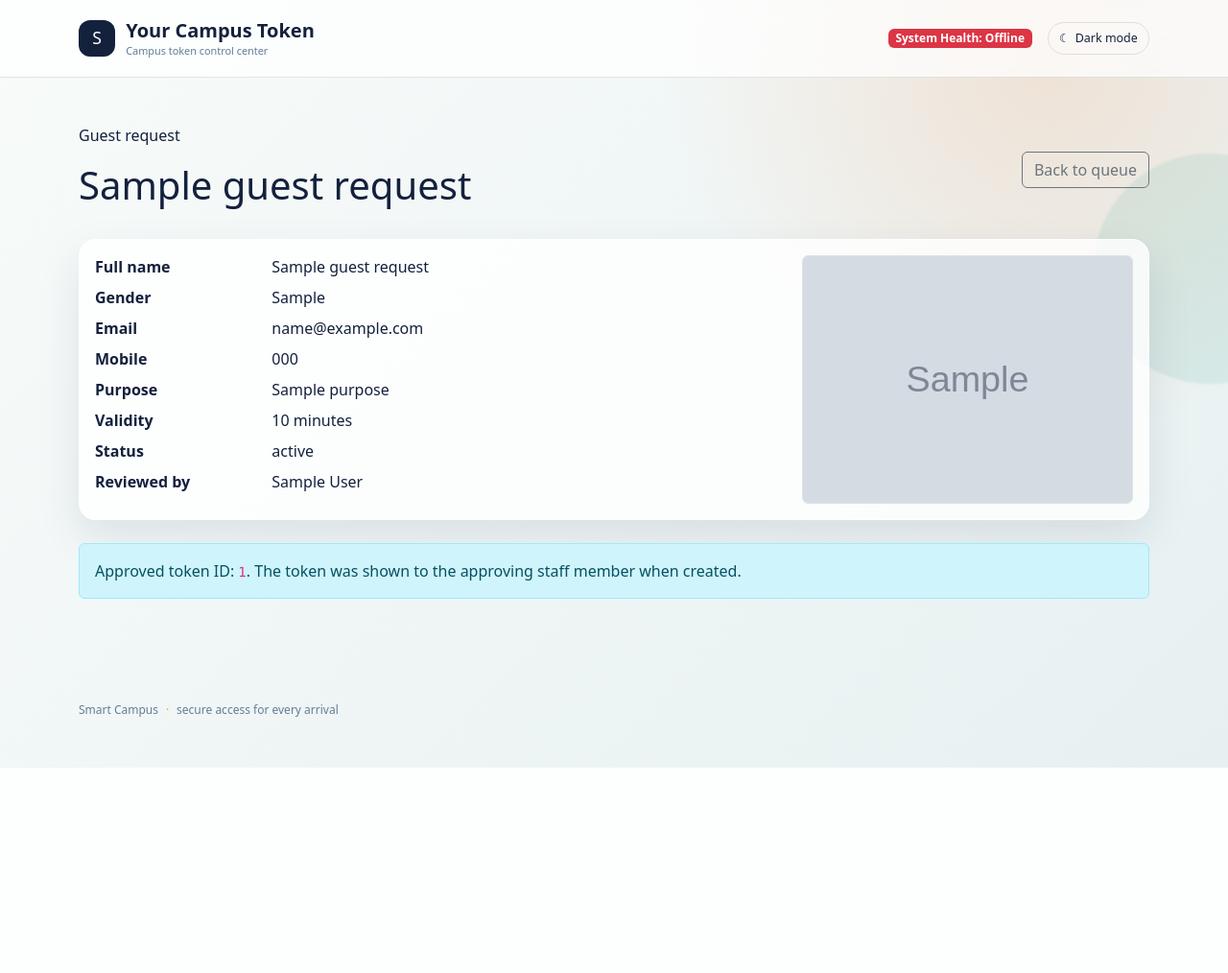
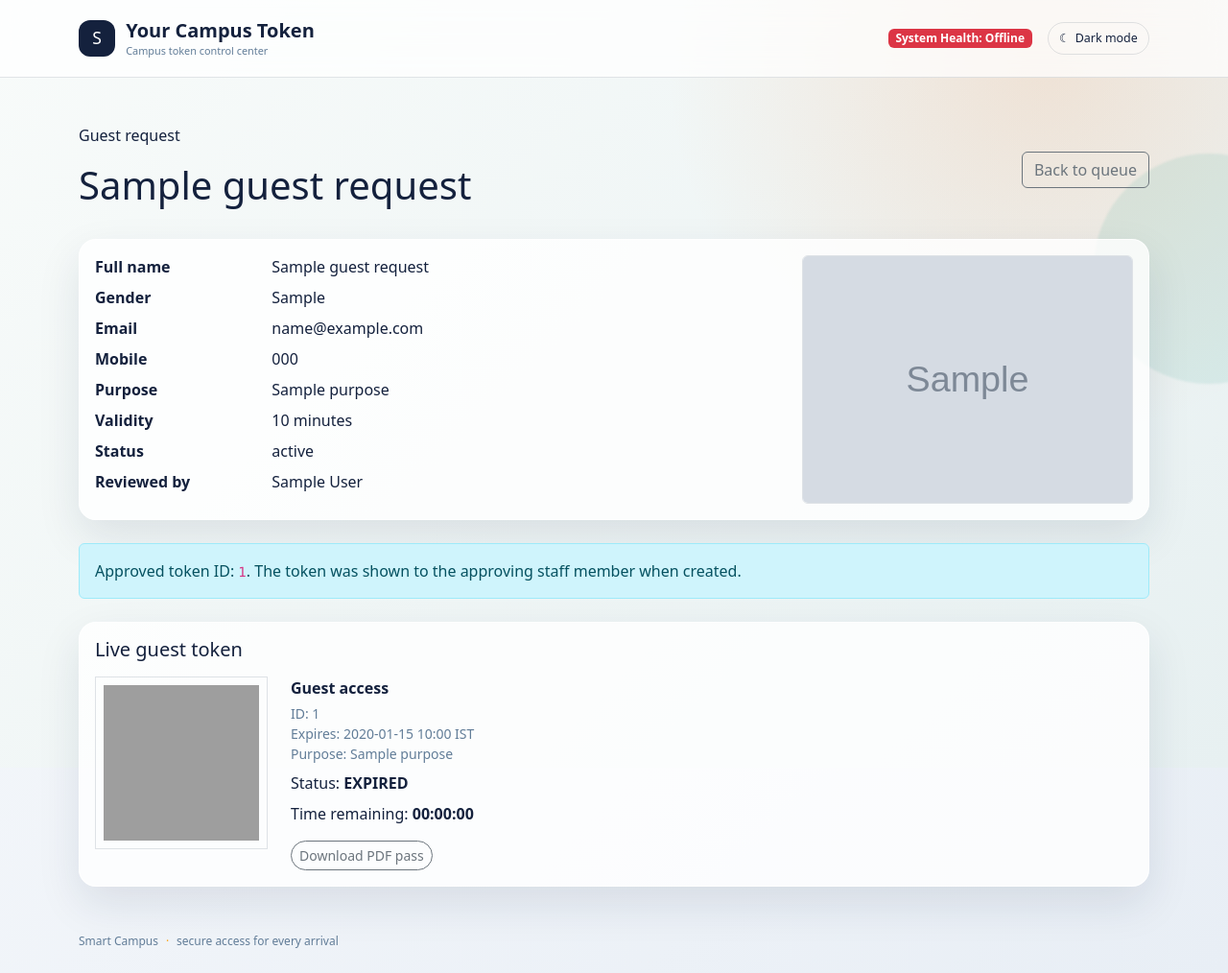
Before and after one commit to ABHIRAJ022/SOU-Entry-Accesshub, a Django app: template templates/dashboard/guest_request_detail.html in a window 1280 px wide. Shown: the whole page at 96% size. Before the commit the page ends 800 px from the top, so only its background shows below. Run offline with Django 5.2, Linux system fonts and the light colour scheme; the template is opened without the code that fills it: most values are stand-ins (such as "Sample title", 1, 10 or a date in 2020); grey boxes marked "Sample" are stand-in pictures; grey boxes are pictures that could not be loaded.

Commit message:
temporary token

```diff
--- a/static/js/dashboard.js
+++ b/static/js/dashboard.js
@@ -22,6 +22,66 @@ document.addEventListener('DOMContentLoaded', () => {
   const persistentToken = document.querySelector('[data-token-persistent]');
   const persistentCountdown = document.querySelector('[data-token-persistent-countdown]');
   const persistentStatus = document.querySelector('[data-token-persistent-status]');
+  const guestTokenCard = document.querySelector('[data-guest-token-card]');
+  const guestTokenStatus = document.querySelector('[data-guest-token-status]');
+  const guestTokenCountdown = document.querySelector('[data-guest-token-countdown]');
+  const guestTokenPdf = document.querySelector('[data-guest-token-pdf]');
+
+  const persistGuestToken = (payload) => {
+    try { localStorage.setItem('smartcampus_guest_token', JSON.stringify(payload)); } catch (error) {}
+  };
+
+  const restoreGuestToken = () => {
+    if (!guestTokenCard) return;
+    try {
+      const saved = JSON.parse(localStorage.getItem('smartcampus_guest_token') || 'null');
+      if (!saved || !saved.tokenId || !saved.expiresAt) return;
+      guestTokenCard.dataset.tokenId = saved.tokenId;
+      guestTokenCard.dataset.tokenExpires = saved.expiresAt;
+      guestTokenCard.dataset.tokenPdfUrl = saved.pdfUrl || guestTokenCard.dataset.tokenPdfUrl;
+      guestTokenCard.dataset.tokenQrUrl = saved.qrUrl || guestTokenCard.dataset.tokenQrUrl;
+      guestTokenCard.dataset.tokenStatusUrl = saved.statusUrl || guestTokenCard.dataset.tokenStatusUrl;
+      const qr = document.querySelector('[data-guest-token-qr]');
+      if (qr && saved.qrUrl) qr.src = saved.qrUrl;
+      if (guestTokenPdf && saved.pdfUrl) guestTokenPdf.href = saved.pdfUrl;
+    } catch (error) {}
+  };
+
+  const renderGuestTokenCountdown = async () => {
+    if (!guestTokenCard || !guestTokenCountdown || !guestTokenStatus) return;
+    const expiresAt = Date.parse(guestTokenCard.dataset.tokenExpires || '');
+    if (!expiresAt) return;
+    const remaining = Math.max(0, Math.floor((expiresAt - Date.now()) / 1000));
+    guestTokenCountdown.textContent = `${String(Math.floor(remaining / 3600)).padStart(2, '0')}:${String(Math.floor((remaining % 3600) / 60)).padStart(2, '0')}:${String(remaining % 60).padStart(2, '0')}`;
+    if (!remaining) guestTokenStatus.textContent = 'EXPIRED';
+    else guestTokenStatus.textContent = 'ACTIVE';
+    persistGuestToken({
+      tokenId: guestTokenCard.dataset.tokenId,
+      expiresAt: guestTokenCard.dataset.tokenExpires,
+      pdfUrl: guestTokenCard.dataset.tokenPdfUrl,
+      qrUrl: guestTokenCard.dataset.tokenQrUrl,
+      statusUrl: guestTokenCard.dataset.tokenStatusUrl,
+      status: guestTokenStatus.textContent,
+    });
+    const statusUrl = guestTokenCard.dataset.tokenStatusUrl;
+    if (statusUrl && Date.now() - lastStatusCheck >= 60000) {
+      lastStatusCheck = Date.now();
+      try {
+        const response = await fetch(statusUrl, {credentials: 'same-origin', headers: {'Accept': 'application/json'}});
+        if (response.ok) {
+          const data = await response.json();
+          guestTokenStatus.textContent = data.status || guestTokenStatus.textContent;
+          if (data.expires_at) guestTokenCard.dataset.tokenExpires = data.expires_at;
+        }
+      } catch (error) {}
+    }
+  };
+
+  if (guestTokenCard) {
+    restoreGuestToken();
+    renderGuestTokenCountdown();
+    setInterval(renderGuestTokenCountdown, 1000);
+  }
 
   const stopCamera = () => {
     if (stream) stream.getTracks().forEach((track) => track.stop());
--- a/templates/dashboard/guest_request_detail.html
+++ b/templates/dashboard/guest_request_detail.html
@@ -5,6 +5,21 @@
 <form class="d-none">{% csrf_token %}</form>
 <div class="card card-body"><div class="row"><div class="col-md-8"><dl class="row mb-0"><dt class="col-sm-3">Full name</dt><dd class="col-sm-9">{{ guest_request.name }}</dd><dt class="col-sm-3">Gender</dt><dd class="col-sm-9">{{ guest_request.get_gender_display }}</dd><dt class="col-sm-3">Email</dt><dd class="col-sm-9">{{ guest_request.email|default:'Not provided' }}</dd><dt class="col-sm-3">Mobile</dt><dd class="col-sm-9">{{ guest_request.mobile }}</dd><dt class="col-sm-3">Purpose</dt><dd class="col-sm-9">{{ guest_request.purpose }}</dd><dt class="col-sm-3">Validity</dt><dd class="col-sm-9">{{ guest_request.duration_minutes }} minutes</dd><dt class="col-sm-3">Status</dt><dd class="col-sm-9">{{ guest_request.get_status_display }}</dd>{% if guest_request.approved_by %}<dt class="col-sm-3">Reviewed by</dt><dd class="col-sm-9">{{ guest_request.approved_by.full_name }}</dd>{% endif %}</dl></div><div class="col-md-4">{% if guest_photo %}<img src="{{ guest_photo }}" class="img-fluid rounded border" alt="Live photo of {{ guest_request.name }}">{% endif %}</div></div></div>
 {% if guest_request.status == 'PENDING' or guest_request.status == 'MAIN_ADMIN_REQUIRED' %}<div class="d-flex gap-2 mt-4">{% if guest_request.status == 'MAIN_ADMIN_REQUIRED' and not request.user.is_superuser %}<div class="alert alert-warning mb-0">Only the main administrator can approve this replacement request.</div>{% else %}<form method="post" action="{% url 'dashboard:approve_guest_request' guest_request.pk %}">{% csrf_token %}<button class="btn btn-success" type="submit">Approve and create token</button></form>{% endif %}<form method="post" action="{% url 'dashboard:reject_guest_request' guest_request.pk %}">{% csrf_token %}<button class="btn btn-outline-danger" type="submit">Reject request</button></form></div>{% elif guest_request.status == 'CANCELLED' %}<div class="alert alert-secondary mt-4">This guest request was cancelled and can no longer be used to generate access.</div>{% elif guest_request.token %}<div class="alert alert-info mt-4">Approved token ID: <code>{{ guest_request.token.public_id }}</code>. The token was shown to the approving staff member when created.</div>{% endif %}
+{% if guest_request.token %}
+<div class="card card-body mt-4" data-guest-token-card data-token-id="{{ guest_request.token.public_id }}" data-token-expires="{{ guest_request.token.expires_at|date:'c' }}" data-token-status-url="{% url 'dashboard:token_status' guest_request.token.public_id %}" data-token-pdf-url="{% url 'dashboard:token_pdf' guest_request.token.public_id %}" data-token-qr-url="{{ guest_token_qr }}">
+  <h2 class="h5 mb-3">Live guest token</h2>
+  <div class="d-flex flex-wrap gap-4 align-items-start">
+    <img data-guest-token-qr src="{{ guest_token_qr }}" width="180" height="180" class="border p-2" alt="Guest token QR code">
+    <div>
+      <p class="mb-1"><strong>Guest access</strong></p>
+      <p class="mb-2 small text-secondary">ID: {{ guest_request.token.public_id }}<br>Expires: {{ guest_request.token.expires_at|date:'Y-m-d H:i' }} IST<br>Purpose: {{ guest_request.purpose }}</p>
+      <p class="mb-2">Status: <strong data-guest-token-status>{% if guest_request.token.is_active %}ACTIVE{% else %}EXPIRED{% endif %}</strong></p>
+      <p class="mb-3">Time remaining: <strong data-guest-token-countdown>--:--:--</strong></p>
+      <a class="btn btn-sm btn-outline-secondary rounded-pill" data-guest-token-pdf href="{% url 'dashboard:token_pdf' guest_request.token.public_id %}">Download PDF pass</a>
+    </div>
+  </div>
+</div>
+{% endif %}
 {% if request.user.is_superuser and guest_request.token and guest_request.token.is_active and guest_request.status != 'CANCELLED' %}<button type="button" class="btn btn-outline-danger mt-3" data-cancel-token data-url="{% url 'dashboard:cancel_token' guest_request.token.public_id %}">Cancel live token</button>{% endif %}
 {% for message in messages %}<div class="alert alert-success mt-4">{{ message }}</div>{% endfor %}
 {% endblock %}
```
Also changed, not shown: dashboard/tests.py (+21 -0 lines), dashboard/views.py (+14 -2 lines), templates/dashboard/guest_requests.html (+17 -1 lines).
